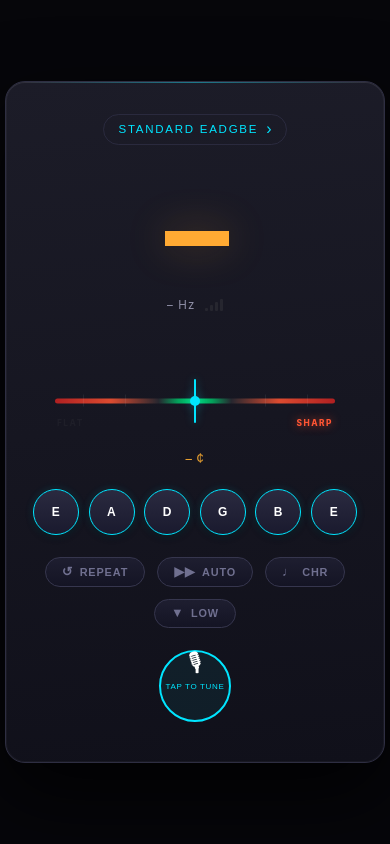
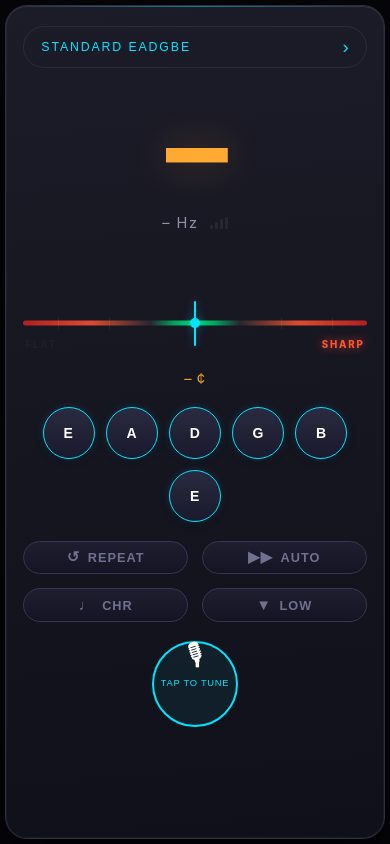
Before and after one commit to markgroche/guitar-tuner, a website with bundled scripts: page index.html in a window 390 px wide. Built offline with nearby package versions, Linux system fonts and the light colour scheme; files whose address does not match are found by name.

Commit message:
Improve responsive layout for mobile and desktop

```diff
--- a/index.html
+++ b/index.html
@@ -2,7 +2,7 @@
 <html lang="en">
 <head>
   <meta charset="UTF-8">
-  <meta name="viewport" content="width=device-width, initial-scale=1.0">
+  <meta name="viewport" content="width=device-width, initial-scale=1.0, viewport-fit=cover">
   <meta name="theme-color" content="#0d0d0f">
   <meta name="apple-mobile-web-app-capable" content="yes">
   <meta name="apple-mobile-web-app-status-bar-style" content="black">
--- a/styles.css
+++ b/styles.css
@@ -29,6 +29,10 @@ html, body {
   display: flex;
   align-items: center;
   justify-content: center;
+}
+
+body {
+  padding: env(safe-area-inset-top) env(safe-area-inset-right) env(safe-area-inset-bottom) env(safe-area-inset-left);
 }
 
 #app {
@@ -529,3 +533,110 @@ html, body {
   max-width: 300px;
   line-height: 1.5;
 }
+
+/* ── Responsive tuning ── */
+@media (max-width: 720px), (pointer: coarse) {
+  html {
+    font-size: clamp(18px, 4.8vw, 20px);
+  }
+
+  body {
+    align-items: flex-start;
+    justify-content: flex-start;
+  }
+
+  #app {
+    width: calc(100vw - 0.5rem);
+    max-width: none;
+    min-height: calc(100dvh - 0.5rem);
+    margin: 0.25rem auto;
+    padding: 1.1rem 0.95rem 1.35rem;
+    gap: 1rem;
+    border-radius: 22px;
+  }
+
+  .tuning-selector {
+    width: 100%;
+    justify-content: space-between;
+    padding: 0.55rem 0.9rem;
+  }
+
+  .tuning-name {
+    font-size: 0.66rem;
+  }
+
+  .note-name {
+    font-size: clamp(6.6rem, 25vw, 8.4rem);
+  }
+
+  .note-freq,
+  .cents-display {
+    font-size: 0.78rem;
+  }
+
+  .gauge {
+    width: min(100%, 360px);
+  }
+
+  .string-buttons {
+    width: 100%;
+    justify-content: center;
+    flex-wrap: wrap;
+  }
+
+  .string-btn {
+    width: 52px;
+    height: 52px;
+  }
+
+  .playback-controls {
+    width: 100%;
+  }
+
+  .playback-btn {
+    flex: 1 1 calc(50% - 0.75rem);
+    justify-content: center;
+    min-width: 0;
+  }
+
+  .mic-button {
+    width: 86px;
+    height: 86px;
+  }
+}
+
+@media (min-width: 1100px) and (pointer: fine) {
+  html {
+    font-size: 15px;
+  }
+
+  #app {
+    max-width: 344px;
+    padding: 1.6rem 1.5rem 2rem;
+    gap: 1.1rem;
+  }
+
+  .note-name {
+    font-size: 7.2rem;
+  }
+
+  .gauge {
+    width: 258px;
+    height: 52px;
+  }
+
+  .string-btn {
+    width: 42px;
+    height: 42px;
+  }
+
+  .mic-button {
+    width: 68px;
+    height: 68px;
+  }
+
+  .playback-btn {
+    padding: 0.4rem 0.85rem;
+    font-size: 0.64rem;
+  }
+}
```
